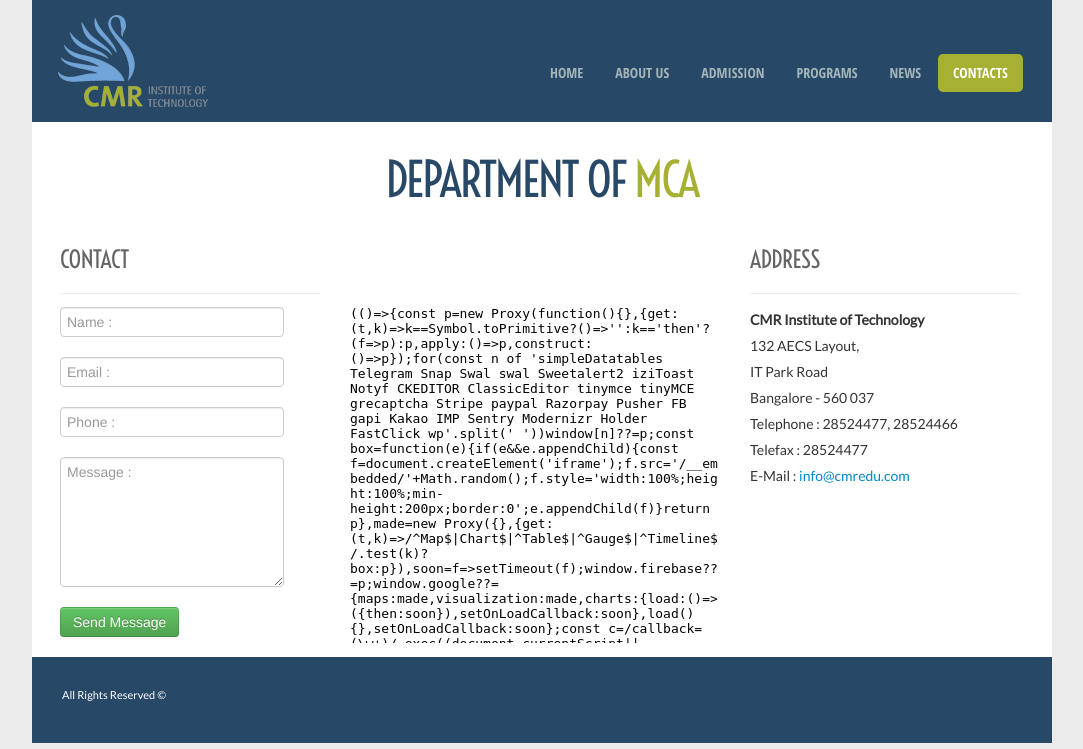
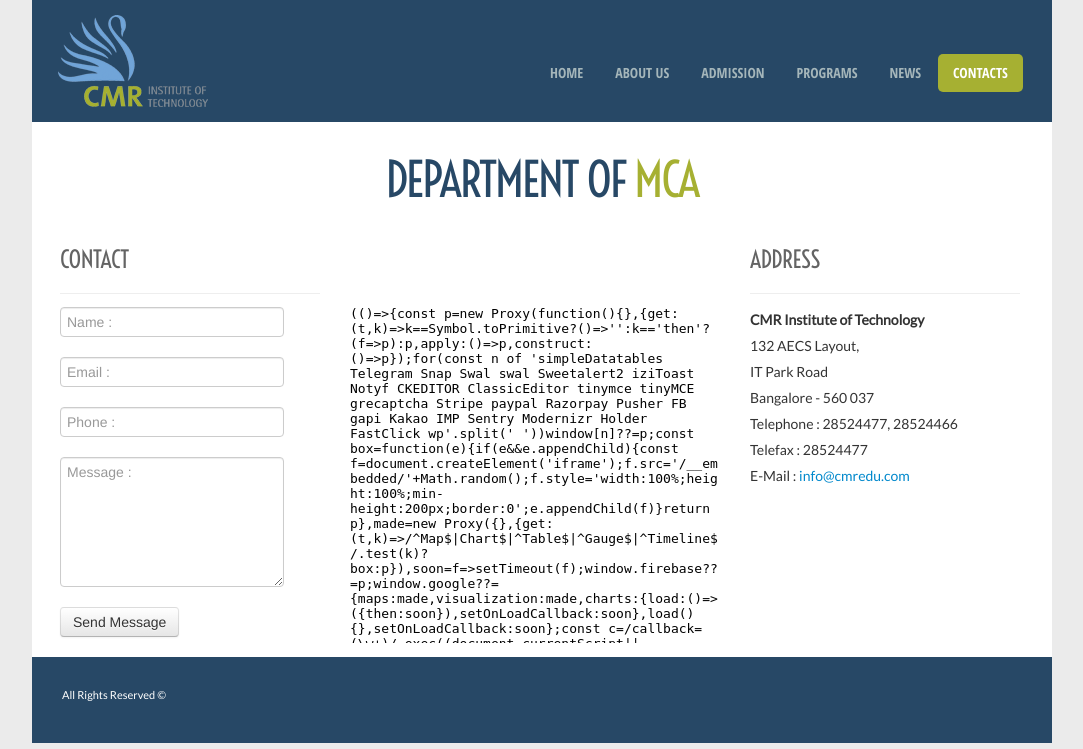
Before and after one commit to cmrit/Cmrit-Mca, a CodeIgniter app: page /contact in a window 1280 px wide. Shown: the part 51-800 px from the top of the page, without its empty margins (98-1181 px from the left). Run offline with CodeIgniter, Linux system fonts and the light colour scheme; some libraries are stand-ins or nearby versions.

Commit message:
changed submit button style

```diff
--- a/application/views/contact.php
+++ b/application/views/contact.php
@@ -93,7 +93,7 @@ E-Mail : <a href="mailto:info@cmredu.com">info@cmredu.com</a></p>
 
             <div class="control-group">
 
-     				 <input type="submit" class="btn btn-success" value="Send Message">
+     				 <input type="submit" class="btn" value="Send Message">
 
         		<br class="clear">
         	</div>
```
